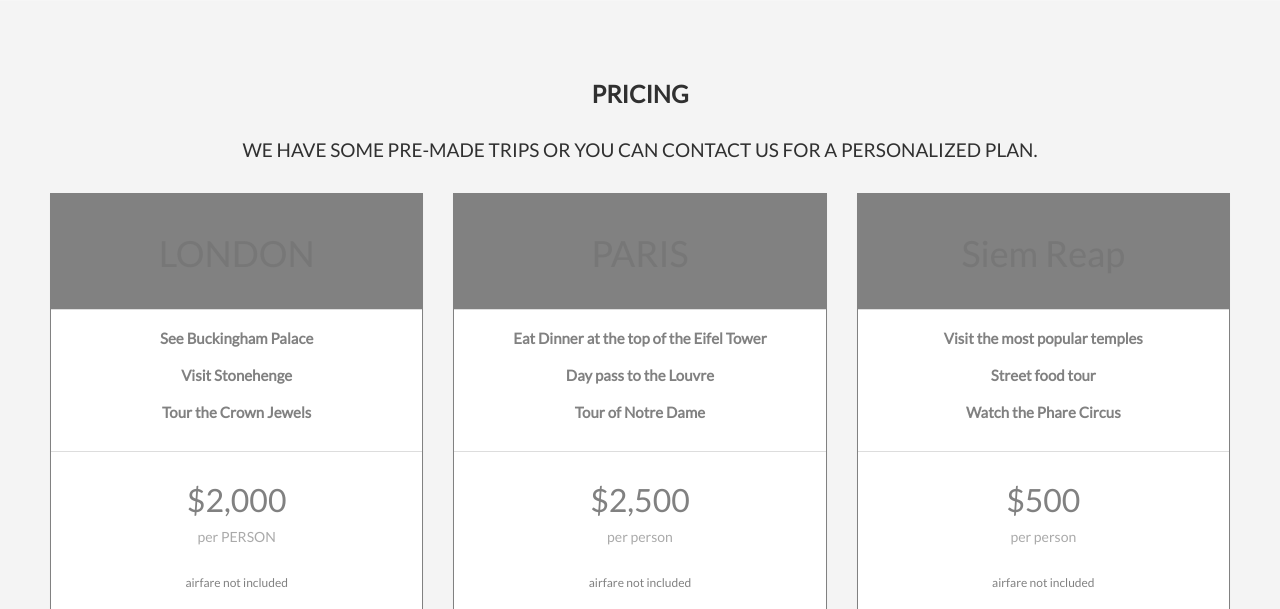
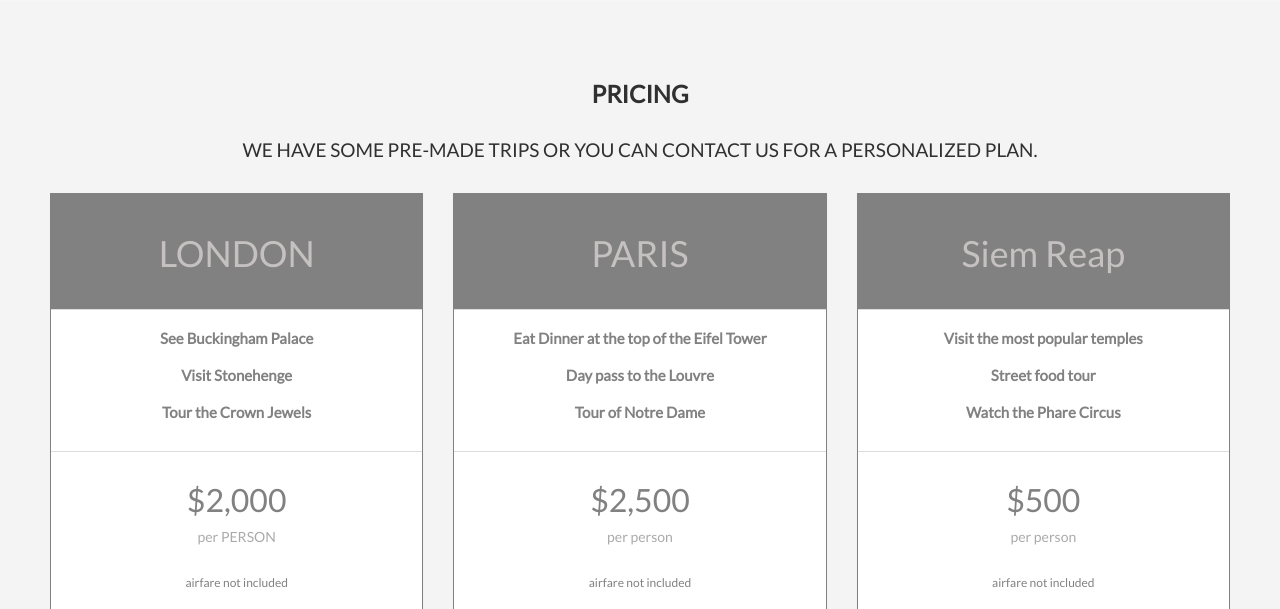
Before and after one commit to badwolf910/fullstack_project, a Flask app: page / in a window 1280 px wide. Shown: the part 3006-3615 px from the top of the page. Run offline with Flask 2, Linux system fonts and the light colour scheme; some libraries are stand-ins or nearby versions.

Commit message:
Update style2.css

```diff
--- a/static/style2.css
+++ b/static/style2.css
@@ -19,7 +19,7 @@ body {
 }
 
 h1 {
-  color: #777;
+  color: rgb(197, 193, 193);
   margin-top: 15px;
 }
 
```
